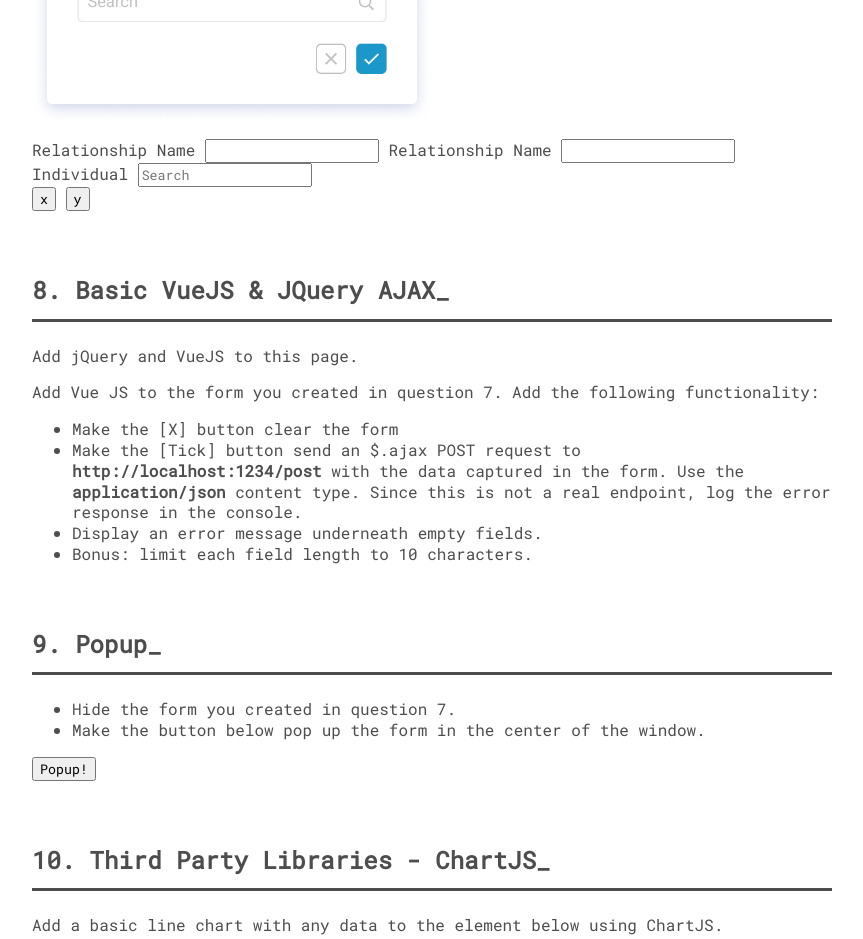
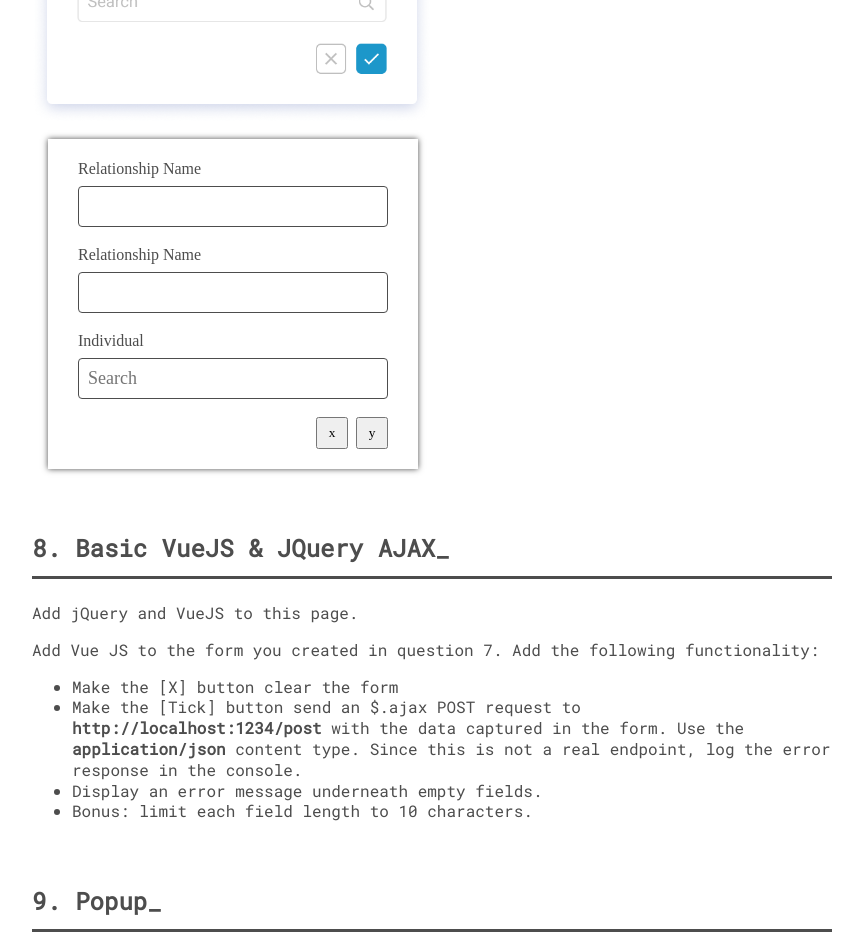
Before and after one commit to jasonvictorio/qed, a website built with Parcel: page index.html in a window 1280 px wide. Shown: the part 2000-2939 px from the top of the page, without its empty margins (0-863 px from the left). Built offline with nearby package versions, Linux system fonts and the light colour scheme.

Commit message:
update form style

```diff
--- a/style.scss
+++ b/style.scss
@@ -58,3 +58,48 @@ header {
   justify-content: space-between;
   align-items: center;
 }
+
+
+// form
+#form {
+  box-sizing: border-box;
+  display: flex;
+  flex-direction: column;
+  width: 370px;
+  box-shadow: 0 0 6px 0px var(--dark);
+  margin-left: 16px;
+  padding: 20px 30px;
+
+  * {
+    box-sizing: inherit;
+    font-family: sans-sefif;
+  }
+}
+
+.form-input {
+  padding: 9px;
+  margin-bottom: 18px;
+  border-radius: 4px;
+  border: 1px solid var(--dark);
+  font-size: 18px;
+}
+
+.form-label {
+  margin-bottom: 6px;
+}
+
+.form-buttons {
+  display: flex;
+  justify-content: flex-end;
+}
+
+.form-button {
+  height: 32px;
+  width: 32px;
+
+  & + & {
+    margin-left: 8px;
+  }
+}
+
+// form ends here
```
